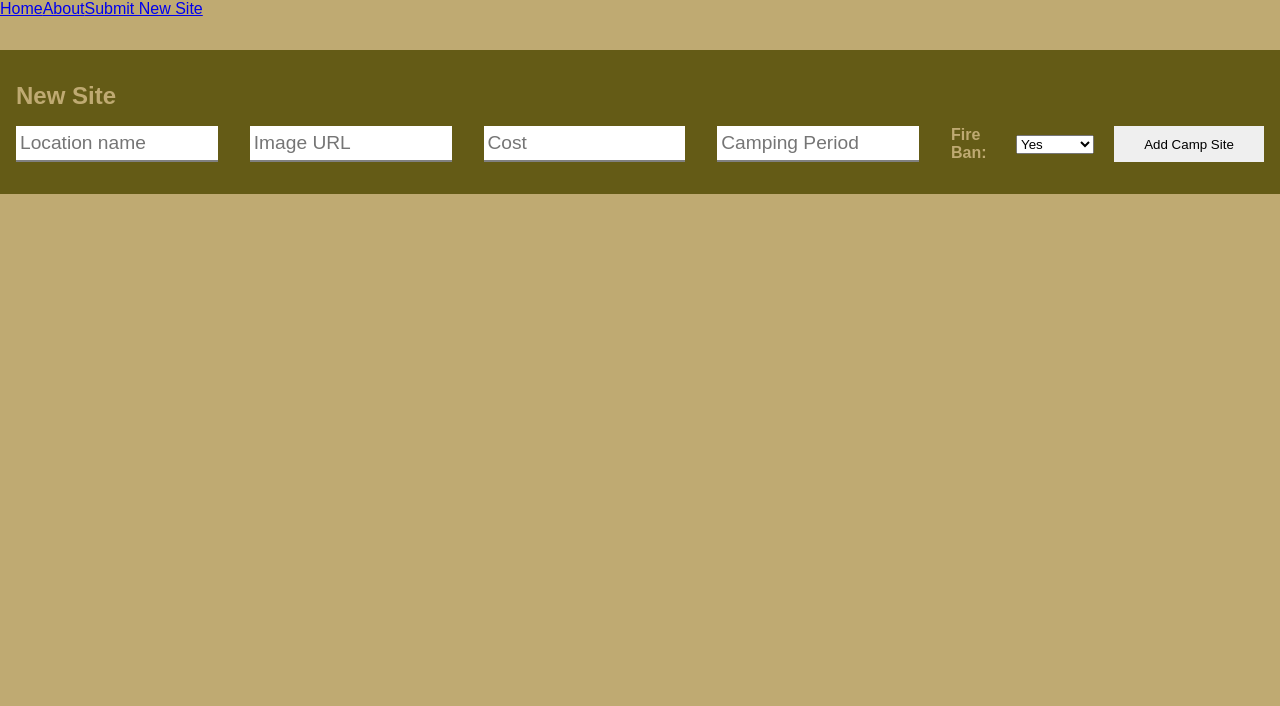
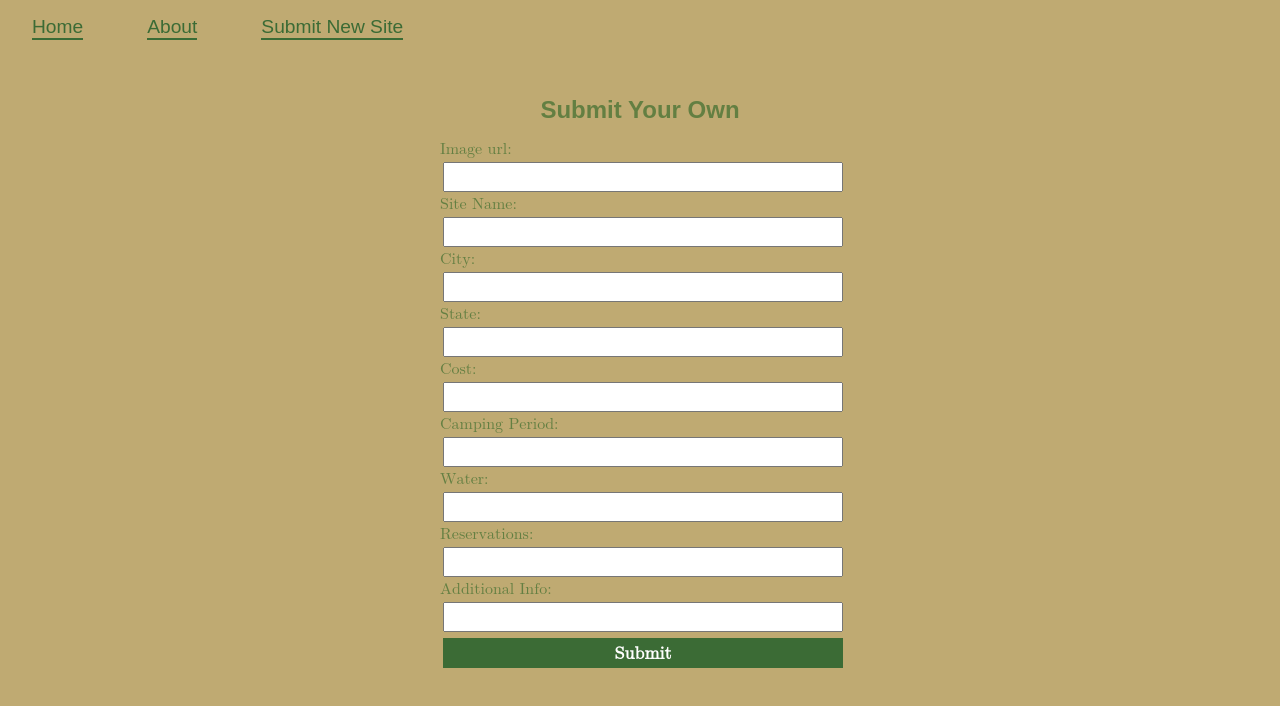
Before and after one commit to samchappel/bivy, a React (Create React App) app: page /submit in a window 1280 px wide. Shown: the top 706 px of the page. Built offline with nearby package versions, Linux system fonts and the light colour scheme.

Commit message:
Updated link and form styling

```diff
--- a/src/components/CampList.js
+++ b/src/components/CampList.js
@@ -13,7 +13,6 @@ function CampList({ sites, selectedState, setSelectedState }) {
 
   return (
     <section>
-      <h2>Camp Sites</h2>
 
       <div className="filter">
         <button onClick={() => setSelectedState('All States')}>All States</button>
--- a/src/components/NewCampSiteForm.js
+++ b/src/components/NewCampSiteForm.js
@@ -2,24 +2,41 @@ import React from "react";
 
 const NewCampSiteForm = () => {
   return (
-    <div className="new-camp-form">
-      <h2>New Site</h2>
-      <form>
-        <input type="text" name="name" placeholder="Location name" />
-        <input type="text" name="image" placeholder="Image URL" />
-        <input type="number" name="cost" step="0.01" placeholder="Cost" />
-        <input type="text" name="camping-period" placeholder="Camping Period" />
-        <div className="fire-ban">
-          <label htmlFor="fire-ban">Fire Ban: </label>
-          <select name="fire-ban" id="fire-ban">
-            <option value="yes">Yes</option>
-            <option value="no">No</option>
-            <option value="unknown">Unknown</option>
-          </select>
-        </div>
-        <button type="submit">Add Camp Site</button>
-      </form>
-    </div>
+    <div id="form-wrapper">
+     <form id="camp-form">
+
+      <h2 id="submit-title">Submit Your Own</h2>
+
+        <label for="form-imageUrl">Image url:</label>
+        <input type="text" id="form-imageUrl" name="imageUrl"  />
+
+        <label for="form-location">Site Name:</label>
+        <input type="text" id="form-title" name="title"  />
+
+        <label for="form-city">City:</label>
+        <input type="text" id="form-city" name="city"  />
+
+        <label for="form-state">State:</label>
+        <input type="text" id="form-state" name="state"  />
+
+        <label for="form-tmz">Cost:</label>
+        <input type="text" id="form-cost" name="cost"  />
+
+        <label for="form-tmz">Camping Period:</label>
+        <input type="text" id="form-period" name="period"  />
+
+        <label for="form-tmz">Water:</label>
+        <input type="text" id="form-water" name="water"  />
+
+        <label for="form-tmz">Reservations:</label>
+        <input type="text" id="form-reservations" name="reservations"  />
+
+        <label for="form-tmz">Additional Info:</label>
+        <input type="text" id="form-info" name="info"  />
+
+      <input type="submit" value="Submit"/>
+    </form>
+  </div>
   );
 };
 
--- a/src/components/Search.js
+++ b/src/components/Search.js
@@ -3,7 +3,7 @@ import React from "react";
 function Search({ searchTerm, updateSearchTerm }) {
   return (
     <div className="searchbar">
-      <label htmlFor="search">Search BLM Sites:</label>
+      <label htmlFor="search">Search Sites:</label>
       <input
         type="text"
         id="search"
--- a/src/index.css
+++ b/src/index.css
@@ -1,7 +1,3 @@
-:root {
-    --green: rgb(39, 189, 39);
-  }
-
 * {
   margin: 0;
   padding: 0;
@@ -52,36 +48,6 @@
   background-color: #BFAA72
 }
 
-  .new-camp-form {
-    color: #BFAA72;
-    padding: 2rem 1rem;
-    margin: 2rem 0;
-    background-color: #645B16;
-  }
-
-  .new-camp-form form {
-    display: flex;
-    justify-content: center;
-  }
-
-  .new-camp-form input {
-    margin-right: 2rem;
-    flex: 1;
-  }
-
-  label {
-    width: 60px;
-    margin-right: 5px;
-  }
-
-  select {
-    margin-right: 20px;
-  }
-
-  .new-camp-form button {
-    width: 150px;
-  }
-
 .fire-ban {
   display: flex;
   align-items: center;
@@ -94,72 +60,52 @@
   flex-direction: column;
 }
 
+#form-wrapper {
+  margin-top: 20px;
+  margin-bottom: 20px;
+  padding: 10px;
+}
+
 label {
-    font-weight: bold;
-    display: block;
+  font-family: math;
 }
 
 input {
-    padding: 0.25rem;
-    border: none;
-    font-family: inherit;
-    font-size: 1.2em;
-    border-bottom: 2px solid gray;
-    transition: all 0.2s;
+  height: 30px;
   width: 100%;
+  margin: 3px;
 }
 
-  input:focus {
-    outline: none;
-    border-bottom: 2px solid var(--green);
+input[type=submit] {
+  border: none;
+  background-color: #3B6B35;
+  color: white;
+  color: black(255, 255, 255);
+  padding: 3px;
+  font-size: large;
+  font-weight: bold;
+
 }
 
-  /* .cards {
-    list-style: none;
-    background-color: #637F42;
-  } */
-
-  /* .card {
-    margin: 1rem;
+button, [type="submit"] {
+  cursor: pointer;
+  font-family: math;
 }
 
-  .card img {
-    width: 100%;
+
+
+form {
+  margin: 10px auto;
+  width: 400px;
+  display: flex;
+  flex-direction: column;
+  color: #637F42;
 }
 
-  .card button {
-    margin-top: 0.5rem;
-  } */
-
-  /* @media (min-width: 768px) {
-    .cards {
-      display: flex;
-      flex-wrap: wrap;
+#submit-title {
+  text-align: center;
 }
 
-    .card {
-      width: calc(33% - 2rem);
-    }
-  }
-
-  @media (min-width: 1024px) {
-    .card {
-      width: calc(25% - 2rem);
-    }
-  }
-
-  @media (min-width: 1200px) {
-    .card {
-      width: calc(20% - 2rem);
-    }
-  } */
-
-  /* @font-face {
-    font-family: 'My Custom Font';
-    src: url('./src/Camping.woff') format('woff');
-    font-weight: normal;
-    font-style: normal;
-  } */
 
 .cards {
   list-style: none;
@@ -175,21 +121,6 @@
   color: #BFAA72;
   overflow: hidden;
 }
-/*
-  .card.expanded {
-    height:auto;
-  }
-
-  .additional-details {
-    display: none;
-  }
-
-  .card.expanded .additional-details {
-    display: block;
-  } */
-
-
-
 .card .image {
   height: 225px;
   position: relative;
@@ -260,3 +191,18 @@
 .filter button {
   margin: 0 1rem;
 }
+nav a {
+  display: inline-block;
+  margin: 1rem 2rem;
+  text-decoration: none;
+  font-size: 1.2em;
+  color: #3B6B35;
+  border-bottom: 2px solid #3B6B35;
+  transition: 0.1s;
+}
+
+nav a:hover,
+nav a:active {
+  color: #4C4A41;
+  border-bottom: 2px solid #4C4A41;
+}
```
Also changed, not shown: 1 other file (tests, documents, lock files or other folders). Lines whose indentation alone changed are shown as unchanged.
